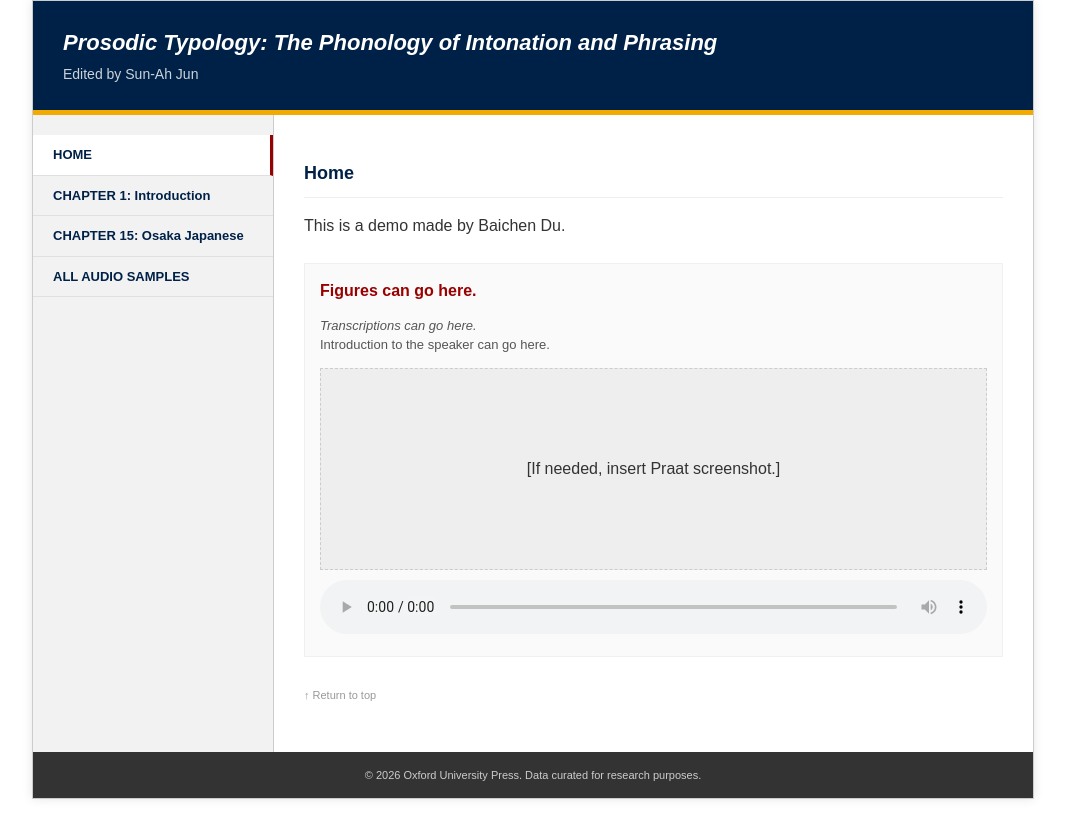
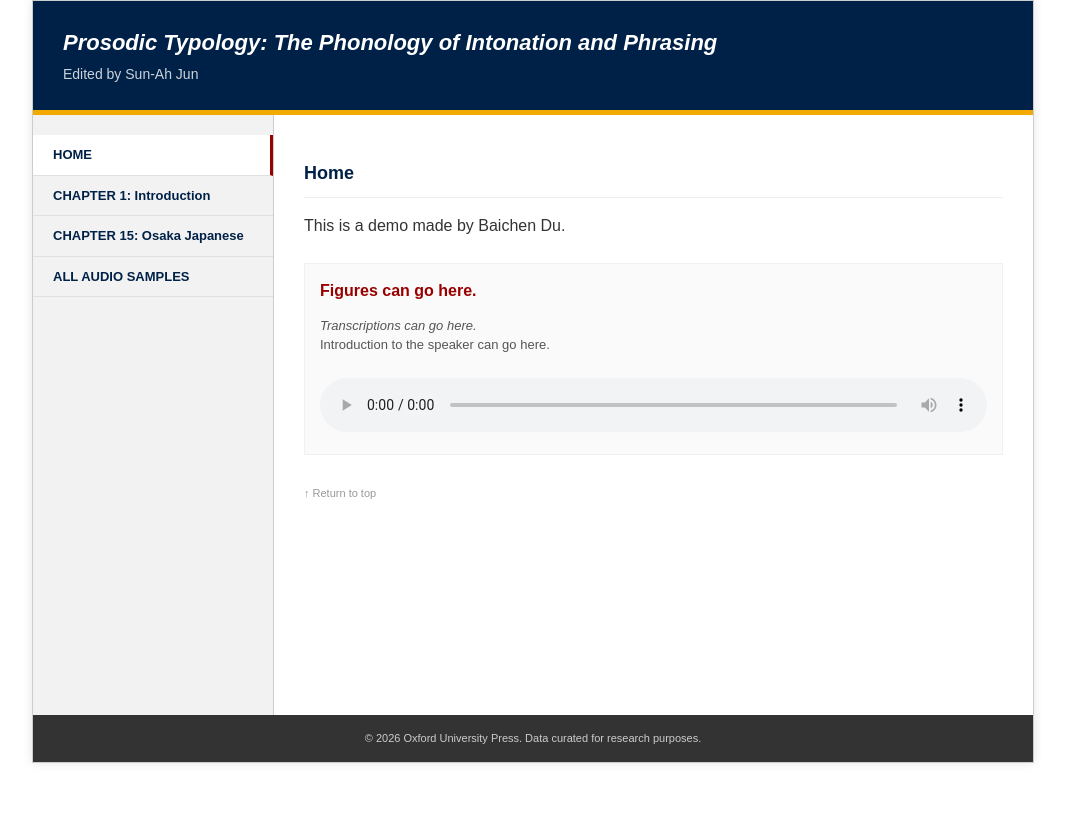
Before and after one commit to baichen-du/baichen-du.github.io, a Jekyll site: the page home.html, which Jekyll copies as it is, in a window 1280 px wide. Shown: the top 838 px of the page, without its empty margins (107-1172 px from the left). Built offline with Jekyll 4.4.1, drawn with Linux system fonts in a browser that asks for light colours.

Commit message:
Remove Praat screenshot div and update audio source
Removed placeholder div for Praat screenshot and updated audio source.

```diff
--- a/home.html
+++ b/home.html
@@ -129,12 +129,9 @@
                     <em>Transcriptions can go here.</em><br>
                     Introduction to the speaker can go here.
                 </p>
-                <div style="background:#eee; height:200px; display:flex; align-items:center; justify-content:center; border:1px dashed #ccc;">
-                    [If needed, insert Praat screenshot.]
-                </div>
 
                 <audio controls>
-                    <source src="audio/fig15_19b.mp3" type="audio/mpeg">
+                    <source src="audio/demo.mp3" type="audio/mpeg">
                     Audio here.
                 </audio>
             </div>
```
